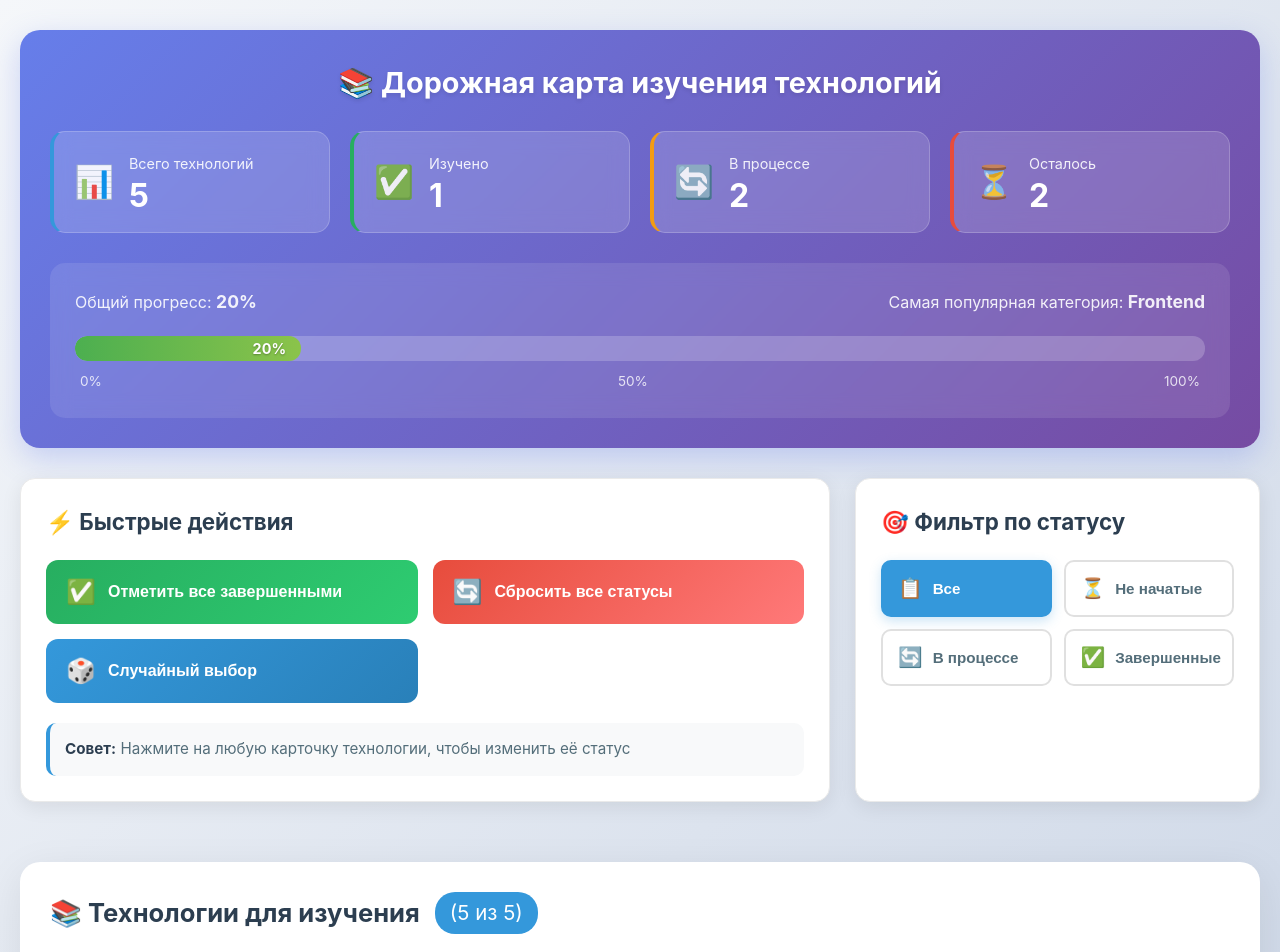
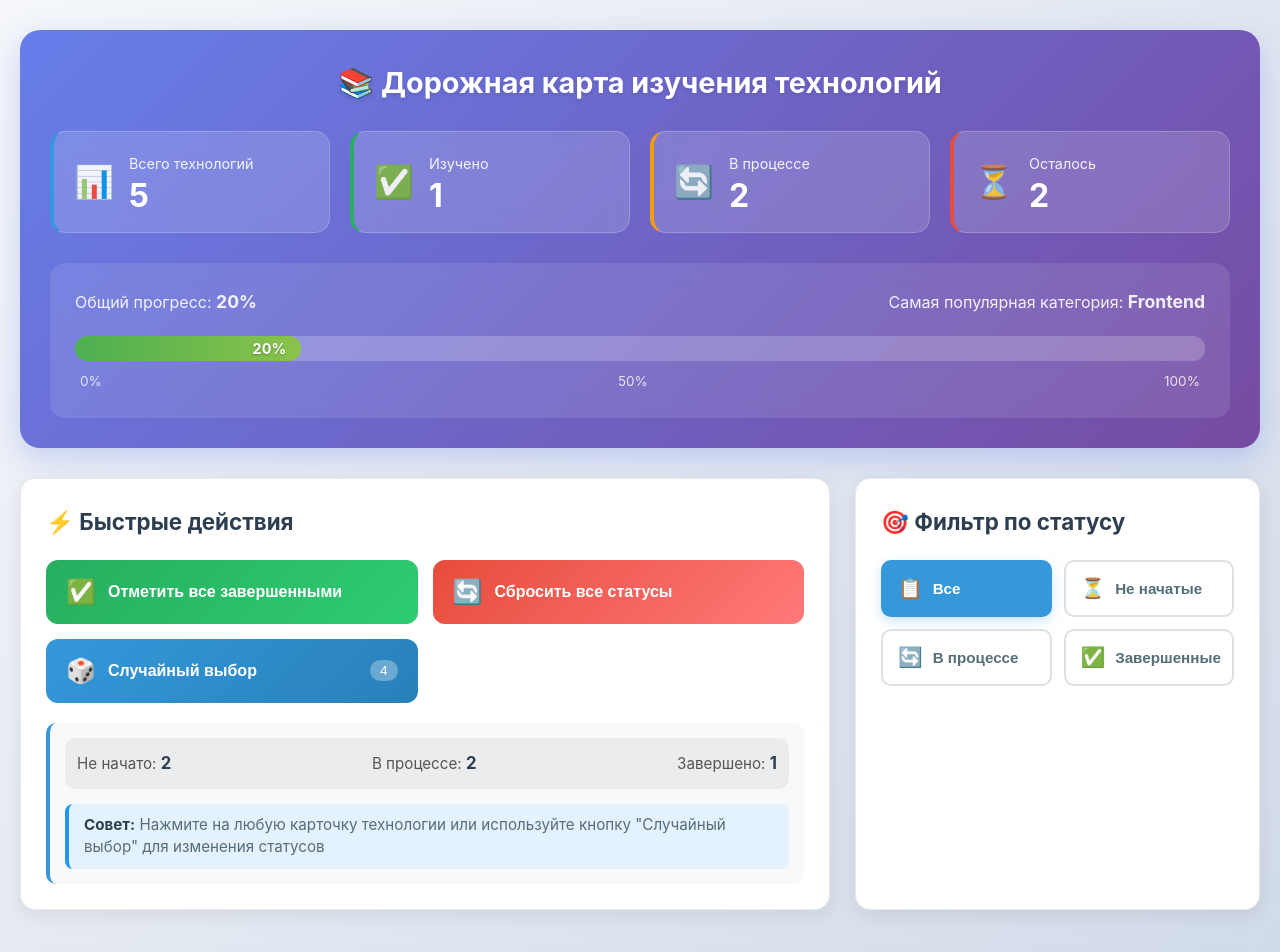
Before and after one commit to glaybyonest/Technology-Tracker, a React (Vite) app: page / in a window 1280 px wide. Shown: the top 952 px of the page. Built offline with nearby package versions, Linux system fonts and the light colour scheme.

Commit message:
updarte button "случайный выбор"

```diff
--- a/src/App.jsx
+++ b/src/App.jsx
@@ -86,19 +86,36 @@ function App() {
   };
 
   const handleRandomSelect = (techId) => {
-    // Прокручиваем к выбранной технологии
+    // Обновляем статус выбранной технологии:
+    // если было 'not-started' -> 'in-progress', если 'in-progress' -> 'completed'
+    setTechnologies(prevTechs =>
+      prevTechs.map(t =>
+        t.id === techId
+          ? {
+              ...t,
+              status:
+                t.status === 'not-started'
+                  ? 'in-progress'
+                  : t.status === 'in-progress'
+                  ? 'completed'
+                  : t.status,
+            }
+          : t
+      )
+    );
+
+    // Прокручиваем к выбранной технологии и показываем подсветку
     const element = document.getElementById(`tech-${techId}`);
     if (element) {
       element.scrollIntoView({ behavior: 'smooth', block: 'center' });
-
-      // Визуальный эффект выделения
       element.classList.add('highlighted');
       setTimeout(() => {
         element.classList.remove('highlighted');
       }, 2000);
     }
 
-    alert(`Следующая технология для изучения: ${technologies.find(t => t.id === techId)?.title}`);
+    const chosen = technologies.find(t => t.id === techId) || {};
+    alert(`Выбранная технология: ${chosen.title || '—'}`);
   };
 
   return (
--- a/src/components/QuickActions.css
+++ b/src/components/QuickActions.css
@@ -117,3 +117,51 @@
     padding: 15px;
   }
 }
+ /* Добавляем в конец файла */
+
+.action-badge {
+  background: rgba(255, 255, 255, 0.3);
+  padding: 3px 10px;
+  border-radius: 15px;
+  font-size: 0.85em;
+  font-weight: normal;
+  margin-left: 8px;
+}
+
+.stats-row {
+  display: flex;
+  justify-content: space-between;
+  gap: 15px;
+  margin-bottom: 15px;
+  padding: 12px;
+  background: rgba(0, 0, 0, 0.05);
+  border-radius: 10px;
+}
+
+.stats-row span {
+  font-size: 0.95em;
+  color: #555;
+}
+
+.stats-row strong {
+  color: #2c3e50;
+  font-size: 1.1em;
+}
+
+.hint {
+  margin: 0;
+  color: #546e7a;
+  font-size: 0.95em;
+  line-height: 1.5;
+  padding: 10px 15px;
+  background: #e3f2fd;
+  border-radius: 8px;
+  border-left: 4px solid #2196f3;
+}
+
+@media (max-width: 768px) {
+  .stats-row {
+    flex-direction: column;
+    gap: 8px;
+  }
+}
--- a/src/components/QuickActions.jsx
+++ b/src/components/QuickActions.jsx
@@ -8,8 +8,12 @@ function QuickActions({
 }) {
 
   const handleRandomSelect = () => {
-    if (!technologies || technologies.length === 0) return;
+    if (!technologies || technologies.length === 0) {
+      alert('Нет технологий для выбора!');
+      return;
+    }
 
+    // Находим технологии, которые еще не завершены
     const notCompleted = technologies.filter(t => t.status !== 'completed');
 
     if (notCompleted.length === 0) {
@@ -17,12 +21,41 @@ function QuickActions({
       return;
     }
 
+    // Выбираем случайную технологию из незавершенных
     const randomIndex = Math.floor(Math.random() * notCompleted.length);
     const randomTech = notCompleted[randomIndex];
 
+    // Определяем следующий статус по циклу
+    const getNextStatus = (currentStatus) => {
+      switch(currentStatus) {
+        case 'not-started': return 'in-progress';
+        case 'in-progress': return 'completed';
+        case 'completed': return 'not-started';
+        default: return 'in-progress';
+      }
+    };
+
+    const nextStatus = getNextStatus(randomTech.status);
+
     if (onRandomSelect) {
-      onRandomSelect(randomTech.id);
+      onRandomSelect(randomTech.id, nextStatus);
     }
+
+    // Прокручиваем к выбранной технологии
+    setTimeout(() => {
+      const element = document.getElementById(`tech-${randomTech.id}`);
+      if (element) {
+        element.scrollIntoView({ behavior: 'smooth', block: 'center' });
+
+        // Визуальный эффект выделения
+        element.classList.add('highlighted');
+        setTimeout(() => {
+          element.classList.remove('highlighted');
+        }, 2000);
+      }
+    }, 100);
+
+    alert(`Выбрана технология: "${randomTech.title}".\nСтатус изменен с "${randomTech.status}" на "${nextStatus}"`);
   };
 
   return (
@@ -51,16 +84,24 @@ function QuickActions({
         <button
           className="action-btn random-select"
           onClick={handleRandomSelect}
-          title="Выбрать случайную технологию для изучения"
+          title="Случайным образом изменить статус одной из технологий"
         >
           <span className="action-icon">🎲</span>
           <span className="action-text">Случайный выбор</span>
+          <span className="action-badge">
+            {technologies.filter(t => t.status !== 'completed').length}
+          </span>
         </button>
       </div>
 
       <div className="stats-summary">
-        <p>
-          <strong>Совет:</strong> Нажмите на любую карточку технологии, чтобы изменить её статус
+        <div className="stats-row">
+          <span>Не начато: <strong>{technologies.filter(t => t.status === 'not-started').length}</strong></span>
+          <span>В процессе: <strong>{technologies.filter(t => t.status === 'in-progress').length}</strong></span>
+          <span>Завершено: <strong>{technologies.filter(t => t.status === 'completed').length}</strong></span>
+        </div>
+        <p className="hint">
+          <strong>Совет:</strong> Нажмите на любую карточку технологии или используйте кнопку "Случайный выбор" для изменения статусов
         </p>
       </div>
     </div>
```
